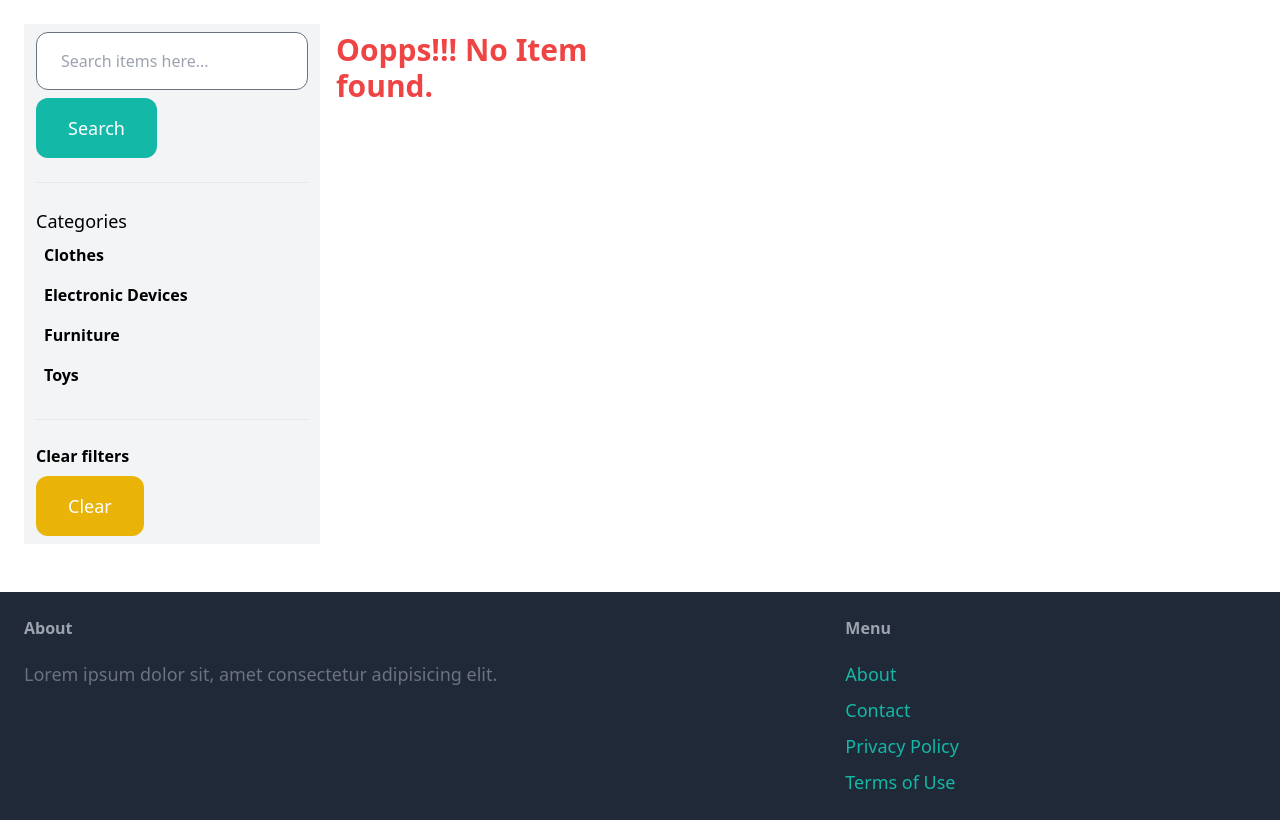
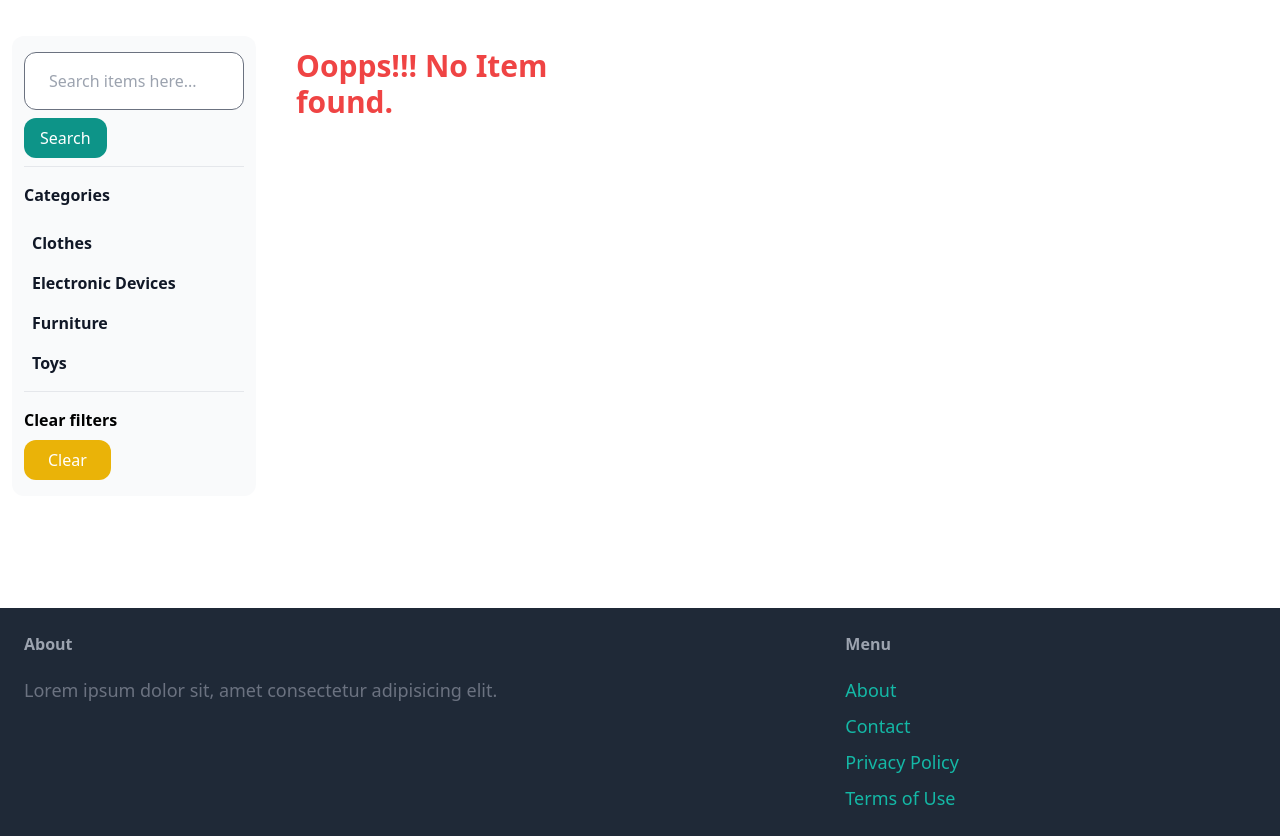
Before and after one commit to matrix-bro/online-bazar, a Django app: page /browse/ in a window 1280 px wide. Shown: the part 81-917 px from the top of the page. Run offline with Django 4.2, Linux system fonts and the light colour scheme; data comes from the database, SQL or seed files in the repository; data that the repository does not hold is empty; parts of the project's set-up code (start-up, migrations or seed data) failed here and were passed over; some libraries are stand-ins or nearby versions.

Commit message:
Updated Browse Page UI

```diff
--- a/app/templates/app/base.html
+++ b/app/templates/app/base.html
@@ -77,7 +77,7 @@
         </div>
     </nav>
 
-    <div class="px-6 py-6 min-h-[25rem]">
+    <div class="px-6 py-6 relative">
         {% block content %}
         {% endblock %}
     </div>
--- a/app/templates/app/browse_items.html
+++ b/app/templates/app/browse_items.html
@@ -3,34 +3,45 @@
 {% block title %} Browse Items {% endblock %}
 
 {%block content %}
-    <div class="grid grid-cols-4 gap-4 pb-6">
-        <div class="col-span-1 bg-gray-100 px-3 py-2">
+    <div class="min-h-[35rem]">
+        <button data-drawer-target="default-sidebar" data-drawer-toggle="default-sidebar" aria-controls="default-sidebar" type="button" class="inline-flex items-center p-2 mt-2 ms-3 text-sm text-gray-500 rounded-lg sm:hidden hover:bg-gray-100 focus:outline-none focus:ring-2 focus:ring-gray-200 dark:text-gray-400 dark:hover:bg-gray-700 dark:focus:ring-gray-600">
+            <span class="sr-only">Open sidebar</span>
+            <svg class="w-6 h-6" aria-hidden="true" fill="currentColor" viewBox="0 0 20 20" xmlns="http://www.w3.org/2000/svg">
+            <path clip-rule="evenodd" fill-rule="evenodd" d="M2 4.75A.75.75 0 012.75 4h14.5a.75.75 0 010 1.5H2.75A.75.75 0 012 4.75zm0 10.5a.75.75 0 01.75-.75h7.5a.75.75 0 010 1.5h-7.5a.75.75 0 01-.75-.75zM2 10a.75.75 0 01.75-.75h14.5a.75.75 0 010 1.5H2.75A.75.75 0 012 10z"></path>
+            </svg>
+        </button>
+        <aside id="default-sidebar" class="absolute pt-9 pl-3 z-40 w-64 transition-transform -translate-x-full md:block sm:translate-x-0" aria-label="Sidebar">
+            <div class="px-3 py-4 overflow-y-auto bg-gray-50 dark:bg-gray-800 rounded-xl">
+                <ul class="space-y-2 font-medium">
+                    <li>
                         <form action="{% url 'browse' %}" method="get">
                             <input type="text" name="query" class="w-full py-4 px-6 border rounded-xl" value="{{ query }}" placeholder="Search items here...">
 
-                <button class="mt-2 py-4 px-8 text-lg bg-teal-500 text-white rounded-xl">Search</button>
+                            <button class="mt-2 py-2 px-4 bg-teal-600 hover:bg-teal-500 text-white rounded-xl">Search</button>
                         </form>
-
-            <hr class="my-6">
-
-            <p class="text-lg">Categories</p>
+                    </li>
+                    <li class=" border-t">
+                        <div class="text-gray-900 rounded-lg dark:text-white font-bold py-4">
+                            <p>Categories</p>
+                        </div>
                         <ul class="font-semibold">
                             {% for category in categories %}
                                 <a href="{% url 'browse' %}?query={{ query }}&category={{ category.slug }}">
-                        <li class="py-2 px-2 rounded-xl hover:bg-gray-200 {% if category.slug == category_slug %} bg-gray-200 {% endif %}">{{ category.name }}</li>
+                                    <li class="py-2 px-2 rounded-xl hover:bg-gray-500 hover:text-white text-gray-900 dark:text-white dark:hover:text-black {% if category.slug == category_slug %} bg-gray-600 text-white {% endif %}">{{ category.name }}</li>
                                 </a>
                             {% endfor %}
                         </ul>
 
-            <hr class="my-6">
-
-            <p class="font-semibold">Clear filters</p>
-            <a href="{% url 'browse' %}" class="mt-2 py-4 px-8 inline-block bg-yellow-500 text-lg rounded-xl text-white">Clear</a>
-
+                    </li>
+                    <li>
+                        <p class="font-bold border-t pt-4 dark:text-white">Clear filters</p>
+                        <a href="{% url 'browse' %}" class="mt-2 py-2 px-6 inline-block bg-yellow-500 hover:bg-yellow-600 rounded-xl text-white">Clear</a>
+                    </li>
+                </ul>
             </div>
-
-        <div class="col-span-3">
-            <div class="grid grid-cols-3 gap-3">
+        </aside>
+        <div class="p-4 sm:ml-64">
+            <div class="grid md:grid-cols-2 lg:grid-cols-3 gap-3">
                 {% if items %}
                     {% for item in items %}
                         <div class="bg-white border border-gray-200 rounded-xl shadow dark:border-gray-700">
@@ -51,4 +62,5 @@
             </div>
         </div>
     </div>
+
 {% endblock %}
--- a/app/templates/app/inbox.html
+++ b/app/templates/app/inbox.html
@@ -3,6 +3,7 @@
 {% block title %} Inbox {% endblock %}
 
 {% block content %}
+    <div class="min-h-[30rem]">
         <h1 class="mb-6 text-3xl text-teal-500">Inbox</h1>
 
         {% if conversations %}
@@ -29,4 +30,5 @@
         {% else %}
             <h2 class="text-xl">No conversations</h2>
         {% endif %}
+    </div>
 {% endblock %}
--- a/app/templates/app/index.html
+++ b/app/templates/app/index.html
@@ -26,14 +26,14 @@
         </div>
     </div>
 
-    <div class="mt-6 px-6 py-8 bg-gray-100 rounded-xl">
+    <div class="mt-6 px-6 py-8 bg-gray-100 rounded-xl dark:bg-gray-800 dark:border-gray-700 dark:text-white">
         <h2 class="pb-8 text-2xl text-center">Categories</h2>
 
         <div class="grid grid-cols-1 md:grid-cols-2 lg:grid-cols-3 gap-8">
             {% for category in categories %}
                 <div>
                     <a href="#">
-                        <div class="p-6 bg-white rounded-b-xl">
+                        <div class="p-6 bg-white dark:text-black rounded-xl">
                             <h2 class="text-2xl">{{ category.name }}</h2>
                             <p class="text-gray-500">{{ category.items.count }} items</p>
                         </div>
```
Lines whose indentation alone changed are shown as unchanged.
